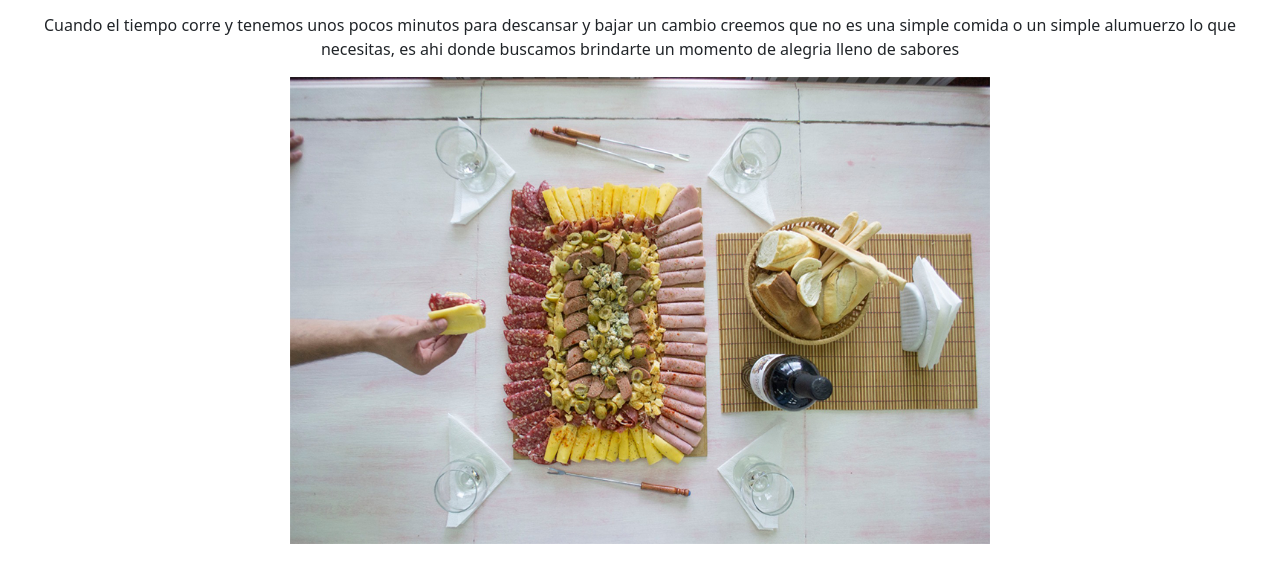
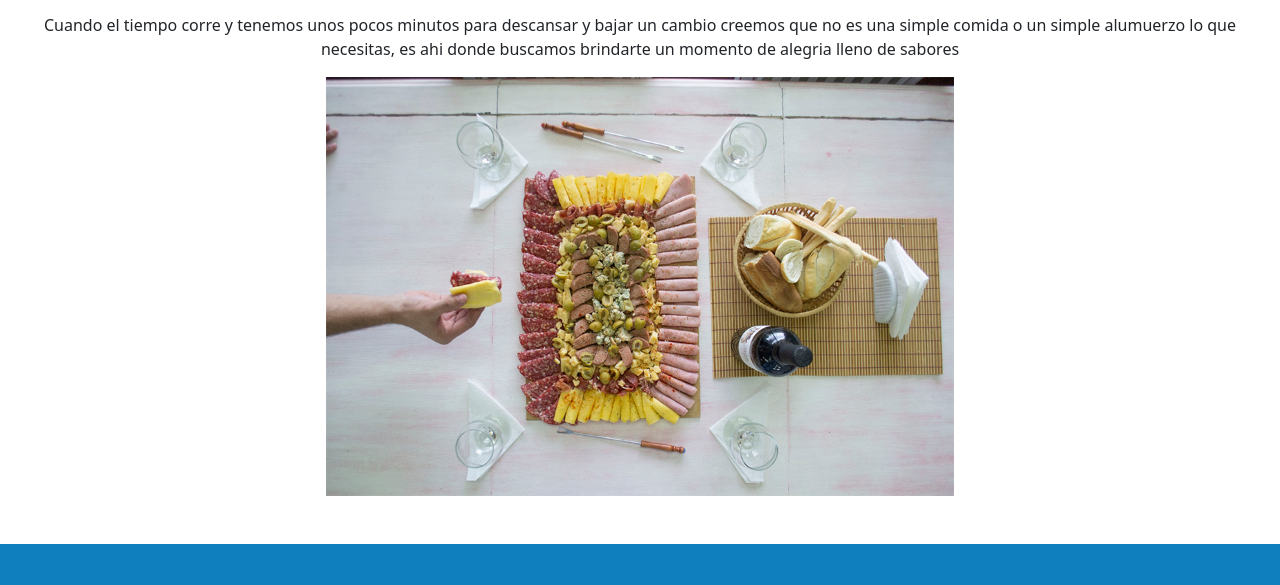
Before and after one commit to SantiiVieitez/PF-SantiagoVieitez, a plain HTML site: page index.html in a window 1280 px wide. Shown: the part 215-800 px from the top of the page. Drawn offline with nearby package versions, Linux system fonts and the light colour scheme.

Commit message:
imagen index

```diff
--- a/css/style.css
+++ b/css/style.css
@@ -62,6 +62,6 @@ padding: 10px;
   transform: scale(1.1);
 }
 .img-index{
-  width: 700px;
+  width: auto;
   height: auto;
 }
--- a/index.html
+++ b/index.html
@@ -38,7 +38,7 @@
                 <h2>¿Quienes somos?</h2>
                 <p>En Kanna Cocina hace 10 años que nos dedicamos a brindar de manera personal y directa soluciones para cada uno de nuestros clientes.</p>
                 <p>Cuando el tiempo corre y tenemos unos pocos minutos para descansar y bajar un cambio creemos que no es una simple comida o un simple alumuerzo lo que necesitas, es ahi donde buscamos brindarte un momento de alegria lleno de sabores</p>
-                <img class="col-12 img-index" src="./images/comida2.png" alt="plato de comida">
+                <img class="col-lg-6 col-12" src="./images/comida2.png" alt="plato de comida">
             </div>
         </section>
     </main>
```
